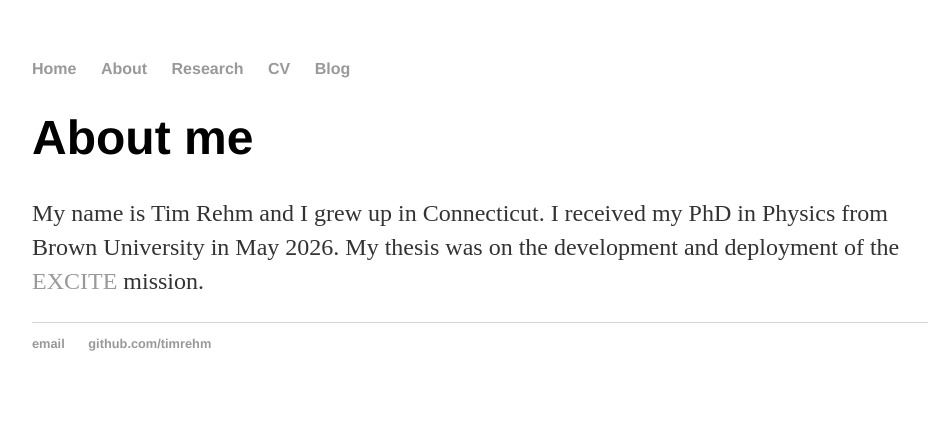
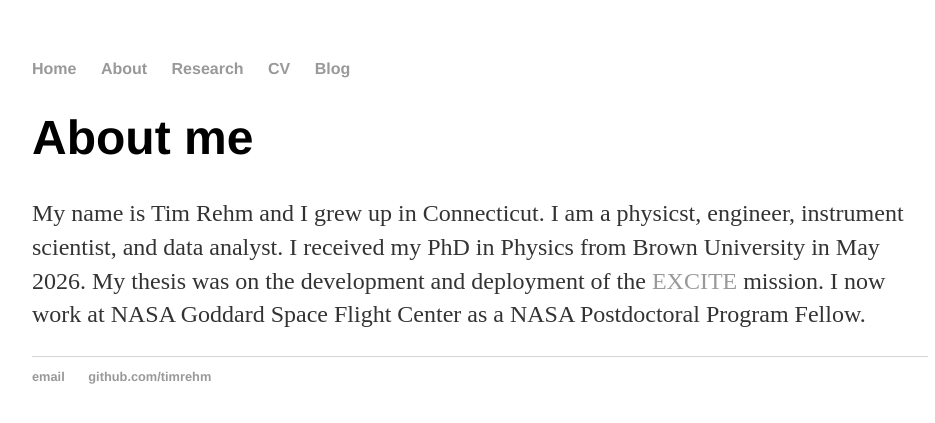
Before and after one commit to timrehm/timrehm.github.io, a Jekyll site: the page built from about/index.html, in a window 1280 px wide. Shown: the top 423 px of the page, without its empty margins (160-1095 px from the left). Built offline with Jekyll 4.4.1, drawn with Linux system fonts in a browser that asks for light colours.

Commit message:
Update index.html

```diff
--- a/about/index.html
+++ b/about/index.html
@@ -3,5 +3,7 @@ layout: default
 title: About me
 ---
 	<h1>{{ page.title }}</h1>
-	<p>My name is Tim Rehm and I grew up in Connecticut. I received my PhD in Physics from Brown University in May 2026. My thesis was on
-	the development and deployment of the <a href="/research/excite.html">EXCITE</a> mission.</p>
+	<p>My name is Tim Rehm and I grew up in Connecticut. I am a physicst, engineer, instrument scientist, and data analyst.
+		I received my PhD in Physics from Brown University in May 2026. My thesis was on the development and deployment of
+		the <a href="/research/excite.html">EXCITE</a> mission. I now work at NASA Goddard Space Flight Center as a
+		NASA Postdoctoral Program Fellow.</p>
```
